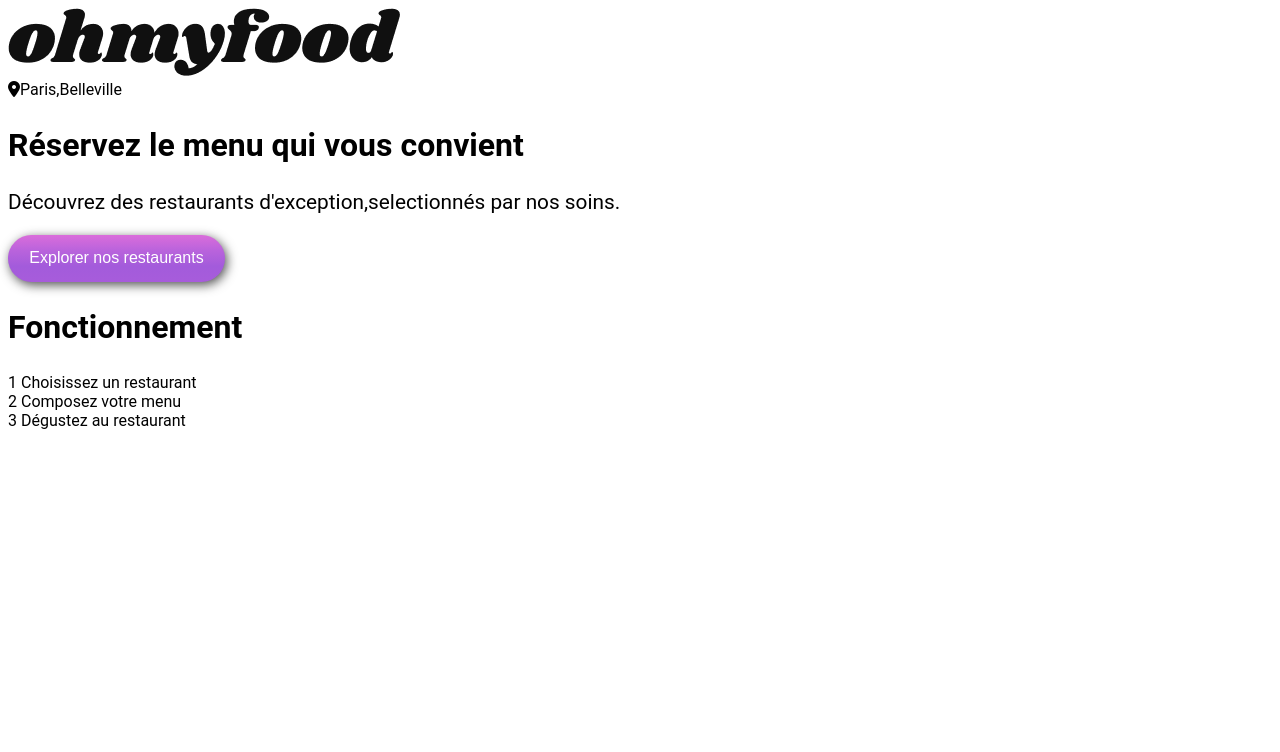
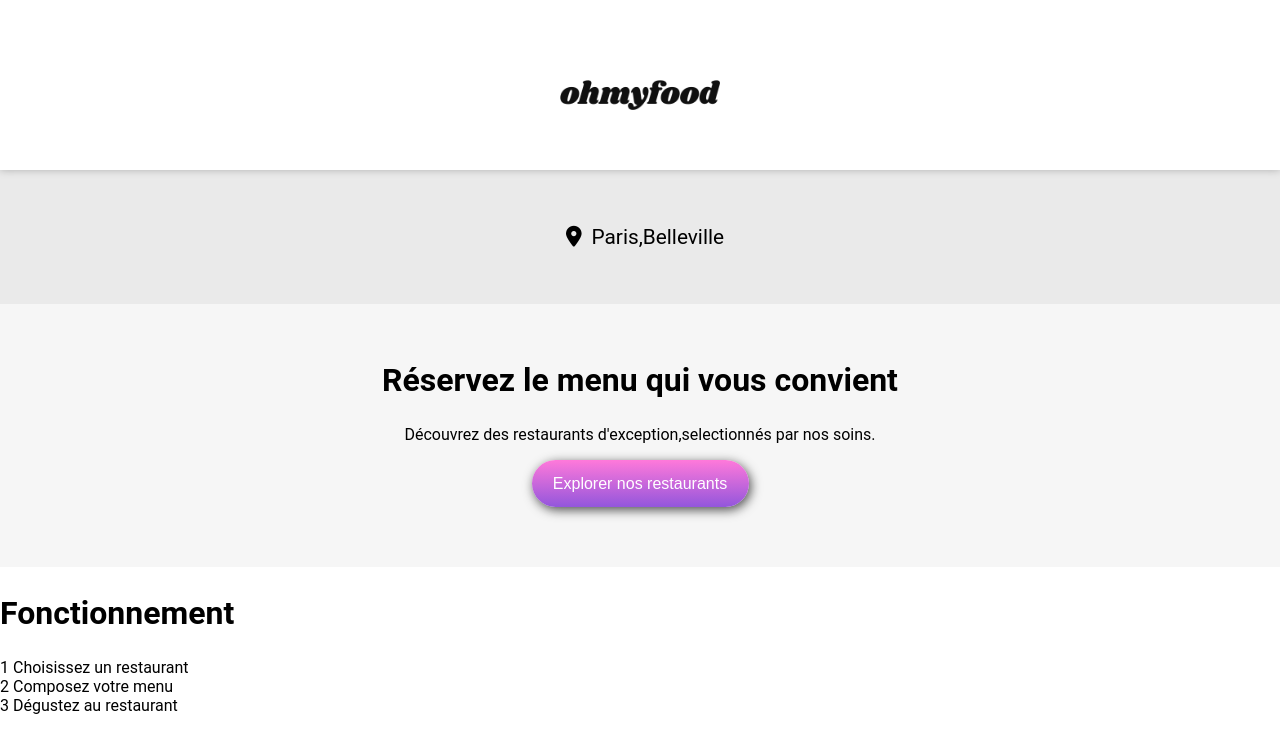
Before and after one commit to Momoknowledge/projet-3, a plain HTML site: page index.html in a window 1280 px wide. Drawn offline with Linux system fonts and the light colour scheme.

Commit message:
Nettoyage CSS

```diff
--- a/scss/_config.scss
+++ /dev/null
@@ -1,2 +0,0 @@
-$primary-color:#9356DC;
-$color-pr: #37898f;
--- a/scss/_globals.scss
+++ b/scss/_globals.scss
@@ -2,14 +2,15 @@
     box-sizing: border-box;
 }
 
+:root {
+    font-size: 16px;
+}
+
 body {
     font-family: "roboto", sans-serif;
+    margin: 0;
 }
 
 h1 {
     font-size: 2rem;
 }
-
-p {
-    font-size: 1.3rem;
-}
--- a/scss/_header.scss
+++ b/scss/_header.scss
@@ -1,14 +1,10 @@
 header {
-
-    .explorer {
-        height: 600px;
-        text-align: center;
-        background-color: #f6f6f6;
-
-        .header_logo {
     box-shadow: 0 0 0.5rem rgba(0, 0, 0, 0.25);
     position: relative;
     padding: 60px;
+    display: flex;
+    align-items: center;
+    justify-content: center;
 
     img {
         margin-top: 20px;
@@ -17,32 +13,3 @@ header {
 
     }
 }
-    }
-
-    .information {
-        background-color: $color-dr;
-        padding: 45px;
-        font-size: 1.3rem;
-
-        .icone_map {
-            padding: 10px;
-        }
-    }
-}
-
-.explorer button {
-    background-image: $button-color;
-    width: 217px;
-    height: 47px;
-    border-radius: 60px;
-    color: var(--dark-10);
-    font-size: 16px;
-    border: none;
-    @include base_shadow;
-    transition: 200ms;
-}
-
-.explorer button:hover {
-    transform: scale(1.02);
-    opacity: 0.9;
-}
--- a/scss/_main.scss
+++ b/scss/_main.scss
@@ -1,27 +1,46 @@
-.resultats {
-    & ol {
-        display: flex;
-        flex-wrap: wrap;
-        gap: 1rem;
+.location {
+    background-color: $background-color-2;
+    padding: 45px;
+    font-size: 1.3rem;
+    display: flex;
+    justify-content: center;
+    align-items: center;
 
-        @media (max-width:760px) {
-            flex-direction: column;
-        }
+    .icone_map {
+        padding: 10px;
+    }
 
-        & li {
-            background-color: $color-dr;
-            padding: 1rem 2rem;
-            flex-grow: 1;
-            border: 1px solid blue;
-            border-radius: 1rem;
-            @include base_shadow;
+}
 
-            &:hover {
-                @include lens
-            }
+.explorer {
+    text-align: center;
+    background-color: $background-color-1;
+    padding-top: 30px;
+    padding-bottom: 60px;
+
+    button {
+        background: $button-gradient;
+        width: 217px;
+        height: 47px;
+        border-radius: 60px;
+        color: white;
+        font-size: 16px;
+        border: none;
+        @include base_shadow;
+        transition: 200ms;
+
+        &:hover {
+            transform: scale(1.02);
+            opacity: 0.9;
         }
     }
 }
 
+.resultats {
+    display: flex;
+    flex-direction: column;
+    flex-wrap: wrap;
+}
+
 
 //main .information {s
--- a/scss/_variables.scss
+++ b/scss/_variables.scss
@@ -1,28 +1,11 @@
 $primary-color: #9356DC;
 $secondary-color: #ff79da;
 $tertiary-color: #99E2D0;
-$button-color:linear-gradient(#da6ddb, #b963dc, #a35bdb, #a75cdb);
-$color-dr:#eaeaea;
-$color-pr: #955ddade;
-$color-pr2: lighten($color-pr, 20%);
-
-$dark-base: rgb(0, 0, 0);
+$button-gradient: linear-gradient($secondary-color, $primary-color);
 
 $base-Shadow-color: rgba(0, 0, 0, 0.69);
 
-:root {
-    --primary-color: #{$primary-color};
-    --secondary-color: #{$secondary-color};
-    --tertiary-color: #{$tertiary-color};
-
-    --cpr-1: #{$color-pr};
-    --cpr-2: #{darken($color-pr,20%)};
-    --cpr-3: #{darken($color-pr,30%)};
-    --cpr-4: #{darken($color-pr,40%)};
-    --cpr-5: #{darken($color-pr,50%)};
-    --cpr-6: #{$color-pr2};
-
-    @for $amount from 0 to 11 {
-        --dark-#{$amount}: #{lighten($dark-base, 10% * $amount)};
-    }
-}
+$background-color-0: #fff;
+$background-color-1: #f6f6f6;
+$background-color-2: #eaeaea;
+$background-color-3: #353535;
--- a/scss/style.scss
+++ b/scss/style.scss
@@ -1,4 +1,3 @@
-@import "_config.scss";
 @import "_variables.scss";
 
 @import "utils/_lens.scss";
--- a/scss/utils/_lens.scss
+++ b/scss/utils/_lens.scss
@@ -1,3 +1,3 @@
-@mixin lens {
-    transform: scale(1.02);
+@mixin lens($amount: 1.02) {
+    transform: scale($amount);
 }
```
Also changed, not shown: css/style.css, css/utils/box-shadow.css (deleted), css/utils/lens.css (deleted), 4 other files. Lines whose indentation alone changed are shown as unchanged.
